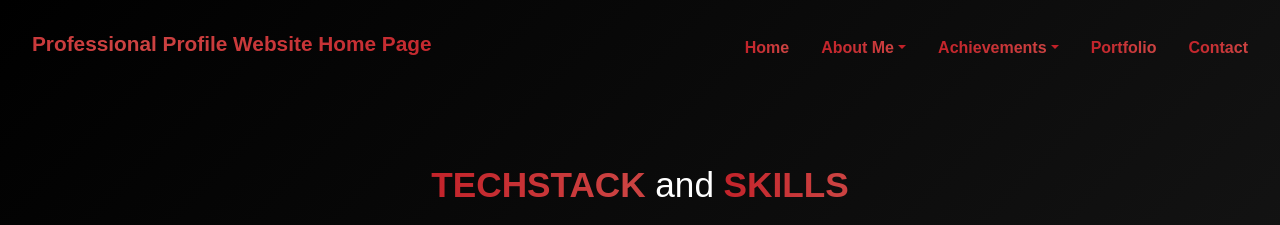
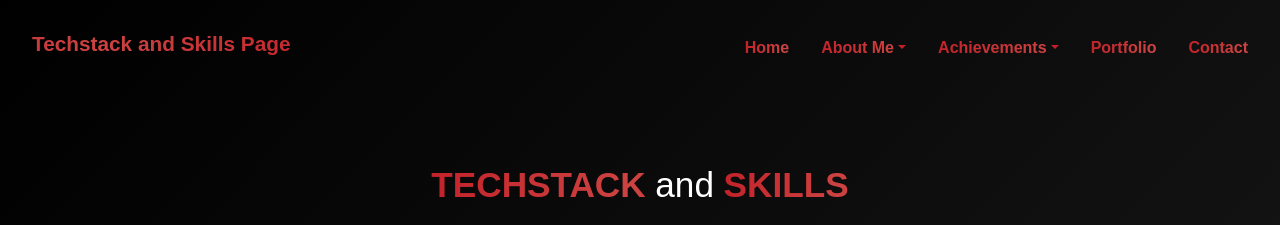
Before and after one commit to DSandhu12/professional-website, a plain HTML site: page skills.html in a window 1280 px wide. Shown: the top 225 px of the page. Drawn offline with nearby package versions, Linux system fonts and the light colour scheme.

Commit message:
Finalfinal midterm

```diff
--- a/skills.html
+++ b/skills.html
@@ -20,17 +20,17 @@
 <!-- Transparent Navbar -->
 <nav class="navbar">
   <div class="nav-left">
-    <h1 class="nav-logo">Professional Profile Website Home Page</h1>
+    <h1 class="nav-logo">Techstack and Skills Page</h1>
   </div>
   <div class="nav-right">
-    <a href="#" class="nav-link">Home</a>
+    <a href="index.html" class="nav-link">Home</a>
 
     <div class="dropdown">
       <a href="#" class="nav-link dropdown-toggle">About Me</a>
       <div class="dropdown-content">
         <a href="advocacy.html">Advocacy</a>
         <a href="education.html">Education</a>
-        <a href="skills.html">Skills / Techstack</a>
+        <a href="skills.html">Techstack and Skills</a>
       </div>
     </div>
 
```
Also changed, not shown: advocacy.html (+1 -1 lines), certification.html (+1 -1 lines), contact.html (+1 -1 lines), education.html (+1 -1 lines), experience.html (+1 -1 lines), index.html (+1 -1 lines), portfolio.html (+1 -1 lines).
